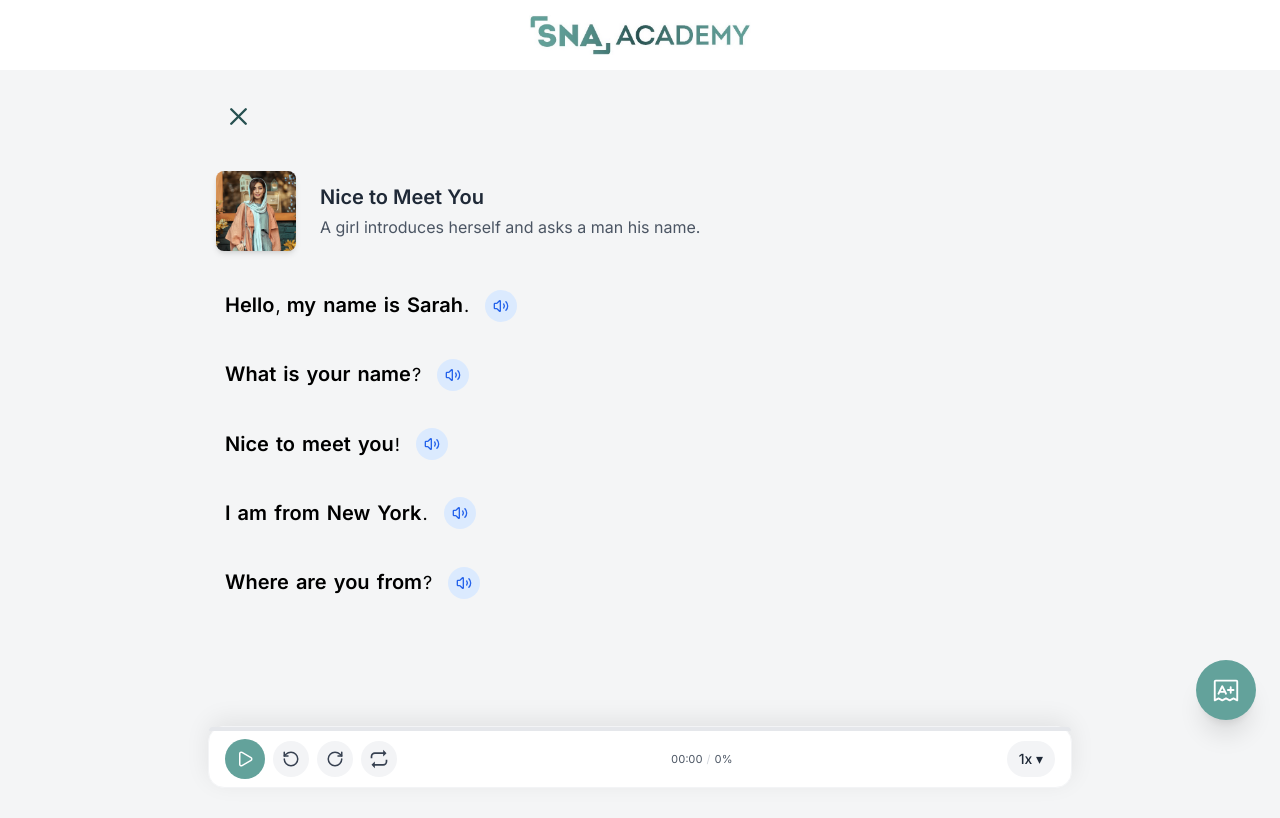
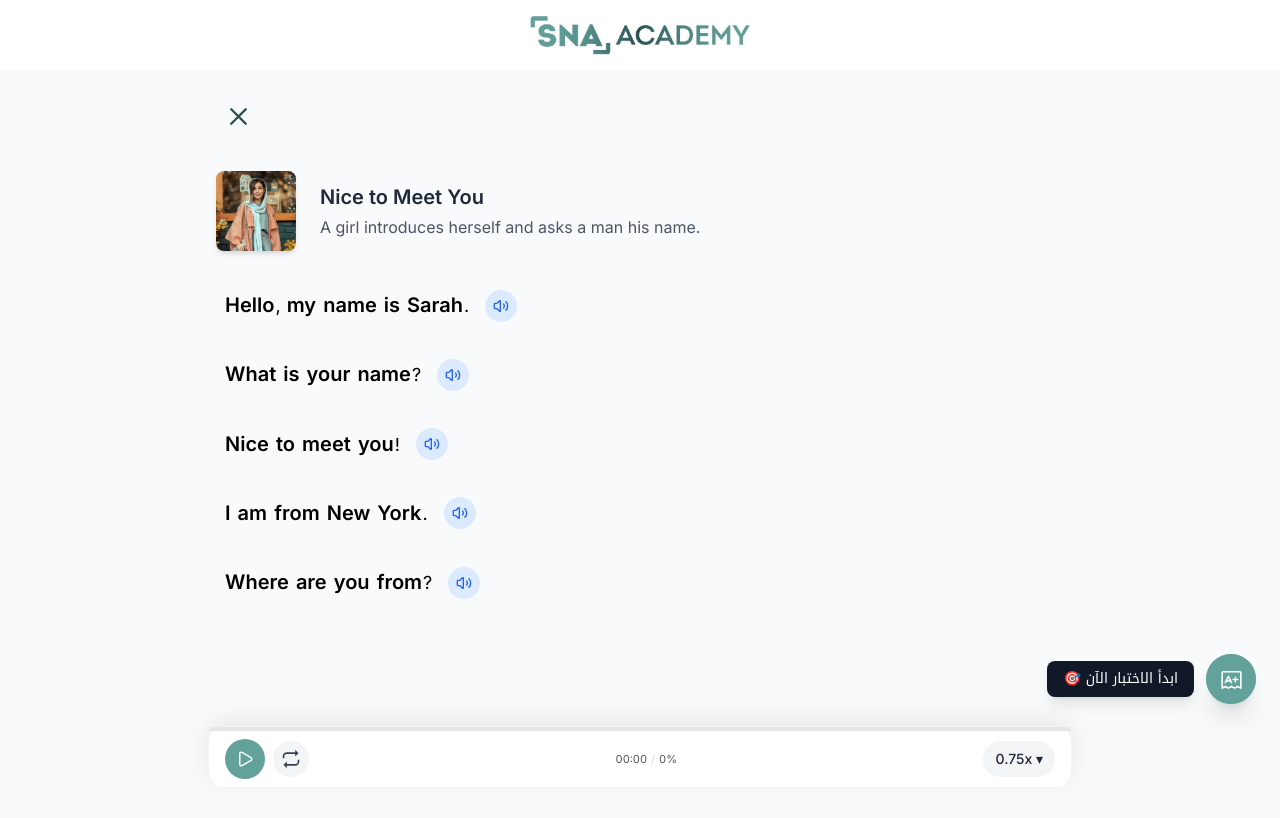
Before and after one commit to omar-front-end-dev/Reading-tool, a React (Vite) app: page /show-lesson/1/1 in a window 1280 px wide. Shown: the top 818 px of the page. Built offline with nearby package versions, Linux system fonts and the light colour scheme.

Commit message:
push updates

```diff
--- a/src/layouts/Layout.jsx
+++ b/src/layouts/Layout.jsx
@@ -16,7 +16,7 @@ export function Layout() {
   }, [location.pathname]);
 
   return (
-    <div className="bg-[var(--main-bg-color)]">
+    <div className="bg-gray-50">
       <header>
         <NavBar />
       </header>
--- a/src/modules/ShowLesson/ShowLesson.jsx
+++ b/src/modules/ShowLesson/ShowLesson.jsx
@@ -510,7 +510,6 @@ const RecordingModal = ({
         aria-modal="true"
       >
         <div className={`max-h-[95vh] overflow-y-auto`}>
-
           <div className="relative px-5 pt-4 pb-3 border-b">
             <p className="text-center text-[22px] font-bold text-[var(--secondary-color)]">
               Your turn!
@@ -571,9 +570,9 @@ const RecordingModal = ({
                   <Volume2 size={16} />
                   Listen
                 </button>
-
+                {!isRecording && (
                   <button
-                onClick={isRecording ? onContinue : onStartRecording}
+                    onClick={onStartRecording}
                     className={[
                       "grid place-items-center rounded-full shadow-lg transition-all",
                       isAndroid() ? "w-[80px] h-[80px]" : "w-[72px] h-[72px]",
@@ -584,15 +583,9 @@ const RecordingModal = ({
                     title={isRecording ? "Send" : "Tap to start speaking"}
                     aria-label="Record"
                   >
-                {isRecording ? (
-                  <Loader2
-                    className="animate-spin"
-                    size={isAndroid() ? 30 : 26}
-                  />
-                ) : (
                     <IoIosMic size={isAndroid() ? 34 : 30} />
+                  </button>
                 )}
-              </button>
 
                 <button
                   onClick={() =>
@@ -666,7 +659,9 @@ const RecordingModal = ({
               <div className="mt-6 space-y-5">
                 {recordingResult.success ? (
                   <>
-                  <div className={`mb-1 p-4 rounded-xl border-2 ${resultTone}`}>
+                    <div
+                      className={`mb-1 p-4 rounded-xl border-2 ${resultTone}`}
+                    >
                       <div className="flex items-start gap-3">
                         <svg
                           className="w-5 h-5 mt-0.5 flex-shrink-0"
@@ -851,7 +846,9 @@ const RecordingModal = ({
                       }`}
                     >
                       <RotateCcw size={18} />
-                    <span className="arabic_font">إعادة المحاولة (مطلوب)</span>
+                      <span className="arabic_font">
+                        إعادة المحاولة (مطلوب)
+                      </span>
                     </button>
                   </div>
                 )}
@@ -1152,7 +1149,7 @@ export function ShowLesson() {
 
   // audio/voice
   const [voices, setVoices] = useState([]);
-  const [playbackRate, setPlaybackRate] = useState(1);
+  const [playbackRate, setPlaybackRate] = useState(0.75);
   const [loopEnabled, setLoopEnabled] = useState(false);
   const [currentTime, setCurrentTime] = useState(0);
   const [duration, setDuration] = useState(0);
@@ -1243,16 +1240,6 @@ export function ShowLesson() {
     const m = Math.floor(s / 60);
     const ss = Math.floor(s % 60);
     return `${String(m).padStart(2, "0")}:${String(ss).padStart(2, "0")}`;
-  };
-
-  const stepSeconds = (delta) => {
-    if (audioRef.current && Number.isFinite(audioRef.current.currentTime)) {
-      const next = Math.max(
-        0,
-        Math.min((audioRef.current.currentTime || 0) + delta, duration || 0)
-      );
-      audioRef.current.currentTime = next;
-    }
   };
 
   const togglePlayPause = () =>
@@ -2106,35 +2093,38 @@ export function ShowLesson() {
     // معالجة خاصة للأندرويد
     if (isAndroid()) {
       // للأندرويد: استخدام طريقة مباشرة أكثر
-      audio.preload = 'auto';
+      audio.preload = "auto";
 
       // معالجة الأخطاء
-      audio.addEventListener('error', (e) => {
+      audio.addEventListener("error", (e) => {
         console.error("Android audio error:", e);
         const errorCodes = {
-          1: 'MEDIA_ERR_ABORTED',
-          2: 'MEDIA_ERR_NETWORK',
-          3: 'MEDIA_ERR_DECODE',
-          4: 'MEDIA_ERR_SRC_NOT_SUPPORTED'
-        };
-        console.error("Error type:", errorCodes[audio.error?.code] || 'Unknown');
+          1: "MEDIA_ERR_ABORTED",
+          2: "MEDIA_ERR_NETWORK",
+          3: "MEDIA_ERR_DECODE",
+          4: "MEDIA_ERR_SRC_NOT_SUPPORTED",
+        };
+        console.error(
+          "Error type:",
+          errorCodes[audio.error?.code] || "Unknown"
+        );
 
         // محاولة fallback: تحويل blob إلى data URL
         fetch(audioUrl)
-          .then(res => res.blob())
-          .then(blob => {
+          .then((res) => res.blob())
+          .then((blob) => {
             const reader = new FileReader();
             reader.onloadend = () => {
               const dataUrl = reader.result;
               const fallbackAudio = new Audio(dataUrl);
-              fallbackAudio.play().catch(err => {
+              fallbackAudio.play().catch((err) => {
                 console.error("Data URL fallback failed:", err);
                 alert("عذراً، حدث خطأ في تشغيل التسجيل");
               });
             };
             reader.readAsDataURL(blob);
           })
-          .catch(err => console.error("Blob conversion failed:", err));
+          .catch((err) => console.error("Blob conversion failed:", err));
       });
 
       // تعيين المصدر وتحميله
@@ -2155,7 +2145,7 @@ export function ShowLesson() {
               console.error("Android play failed:", err);
               // إعادة المحاولة بعد وقت قصير
               setTimeout(() => {
-                audio.play().catch(e => console.error("Retry failed:", e));
+                audio.play().catch((e) => console.error("Retry failed:", e));
               }, 100);
             });
         }
@@ -2164,17 +2154,17 @@ export function ShowLesson() {
       if (audio.readyState >= 3) {
         playWhenReady();
       } else {
-        audio.addEventListener('canplay', playWhenReady, { once: true });
-      }
-
+        audio.addEventListener("canplay", playWhenReady, { once: true });
+      }
     } else if (isMobileDevice()) {
       // للأجهزة المحمولة الأخرى (iOS)
-      audio.preload = 'auto';
+      audio.preload = "auto";
       audio.src = audioUrl;
       audio.load();
 
       const playIOS = () => {
-        audio.play()
+        audio
+          .play()
           .then(() => console.log("iOS audio playing"))
           .catch((err) => {
             console.error("iOS play failed:", err);
@@ -2185,10 +2175,9 @@ export function ShowLesson() {
       if (audio.readyState >= 2) {
         playIOS();
       } else {
-        audio.addEventListener('canplay', playIOS, { once: true });
+        audio.addEventListener("canplay", playIOS, { once: true });
       }
     } else {
-      // للأجهزة غير المحمولة
       audio.src = audioUrl;
       audio.play().catch((err) => console.error("Desktop play failed:", err));
     }
@@ -2539,22 +2528,6 @@ export function ShowLesson() {
                 </button>
 
                 <button
-                  onClick={() => stepSeconds(-5)}
-                  className="w-9 h-9 rounded-full bg-gray-100 hover:bg-gray-200 text-gray-700 grid place-items-center"
-                  title="رجوع 5 ثوانٍ"
-                >
-                  <RotateCcw size={18} />
-                </button>
-
-                <button
-                  onClick={() => stepSeconds(5)}
-                  className="w-9 h-9 rounded-full bg-gray-100 hover:bg-gray-200 text-gray-700 grid place-items-center"
-                  title="تقديم 5 ثوانٍ"
-                >
-                  <RotateCcw size={18} className="-scale-x-100" />
-                </button>
-
-                <button
                   onClick={() => setLoopEnabled((v) => !v)}
                   className={`w-9 h-9 rounded-full grid place-items-center ${
                     loopEnabled
@@ -2594,7 +2567,7 @@ export function ShowLesson() {
                     {playbackRate.toFixed(2).replace(/\.00$/, "")}x ▾
                   </button>
                   <div className="absolute -right-2 bottom-9 hidden group-hover:block bg-white border border-gray-200 rounded-lg shadow-lg overflow-hidden">
-                    {[0.75, 1, 1.25, 1.5, 1.75].map((r) => (
+                    {[0.25, 0.5, 0.75, 1, 1.25, 1.5, 1.75].map((r) => (
                       <button
                         key={r}
                         onClick={() => handleSpeedChange(r)}
@@ -2618,10 +2591,30 @@ export function ShowLesson() {
       {/* Quiz FAB */}
       <Link
         to={`/level/${levelId}/lesson/${lessonId}/quiz`}
-        className="fixed bottom-20 right-6 bg-[var(--primary-color)] hover:bg-[var(--secondary-color)] text-white rounded-full shadow-xl hover:shadow-2xl transition-all duration-300 flex items-center justify-center"
-        style={{ width: "60px", height: "60px" }}
-      >
-        <PiExam size={30} />
+        className="fixed bottom-20 md:bottom-24 right-4 md:right-6 group z-50"
+      >
+        {/* Mobile: Extended button with text */}
+        <div className="md:hidden bg-[var(--primary-color)] hover:bg-[var(--secondary-color)] text-white rounded-full shadow-xl transition-all duration-300 flex items-center gap-2 px-3 py-1 animate-pulse hover:animate-none">
+          <PiExam size={24} />
+          <span className="arabic_font text-[11px] font-semibold">اختبار</span>
+        </div>
+
+        {/* Desktop: Round button with always visible tooltip */}
+        <div className="hidden md:flex bg-[var(--primary-color)] hover:bg-[var(--secondary-color)] text-white rounded-full shadow-xl hover:shadow-2xl transition-all animate-none duration-300 items-center justify-center relative hover:animate-none w-[50px] h-[50px]">
+          <PiExam size={25} />
+
+          {/* Ripple Effect */}
+          <span className="absolute inset-0 rounded-full border-2 border-[var(--primary-color)] animate-ping opacity-75"></span>
+
+          {/* Floating Label - Always visible on Desktop */}
+          <div className="absolute arabic_font right-full top-1/2 -translate-y-1/2 mr-3 bg-gray-900 text-white px-4 py-2 rounded-lg text-sm font-medium whitespace-nowrap shadow-lg animate-none">
+            🎯 ابدأ الاختبار الآن
+            {/* Arrow */}
+            <div className="absolute left-full top-1/2 -translate-y-1/2 -ml-1">
+              <div className="w-0 h-0 border-t-4 border-t-transparent border-b-4 border-b-transparent border-r-4 border-r-gray-900 rotate-180"></div>
+            </div>
+          </div>
+        </div>
       </Link>
     </div>
   );
```
Lines whose indentation alone changed are shown as unchanged.
